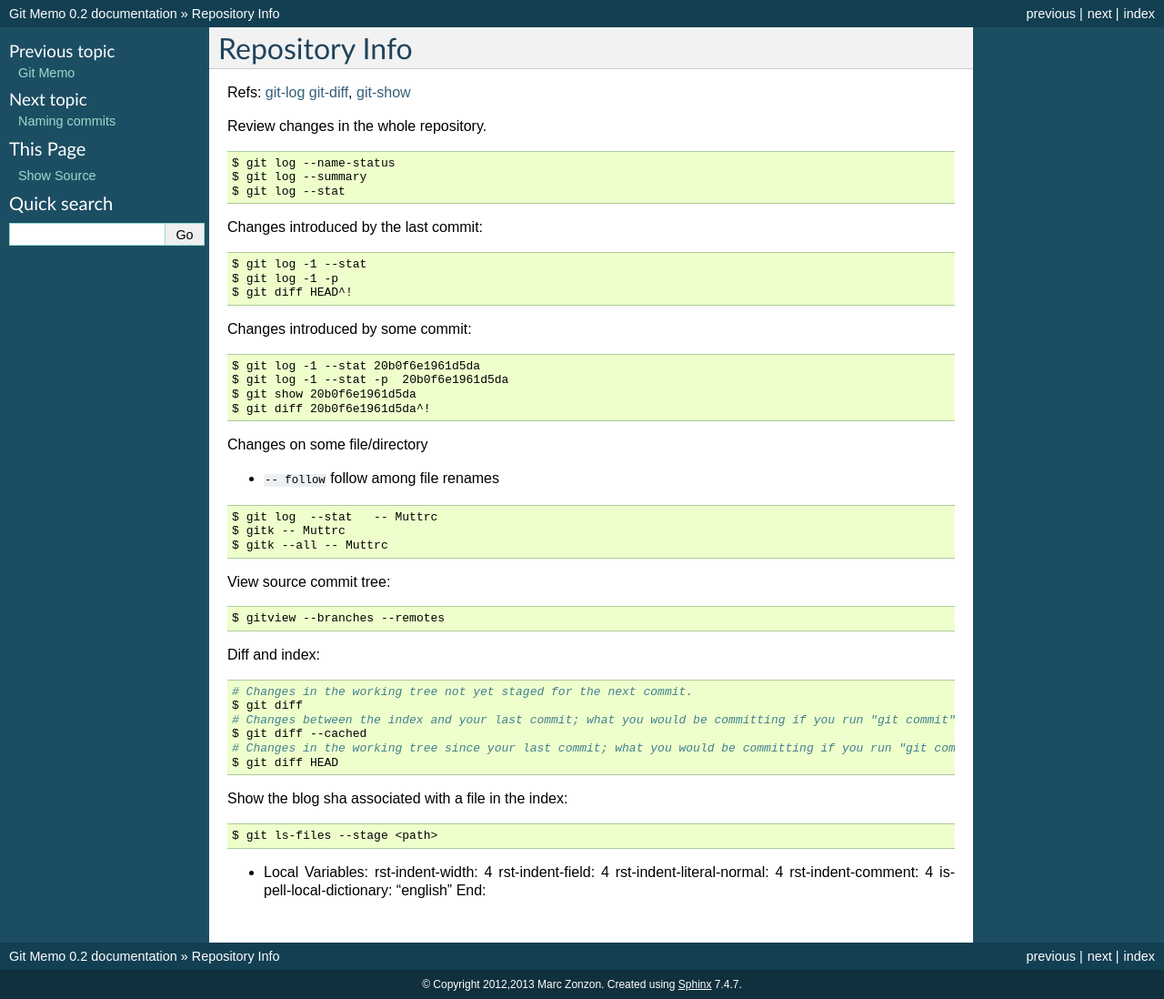
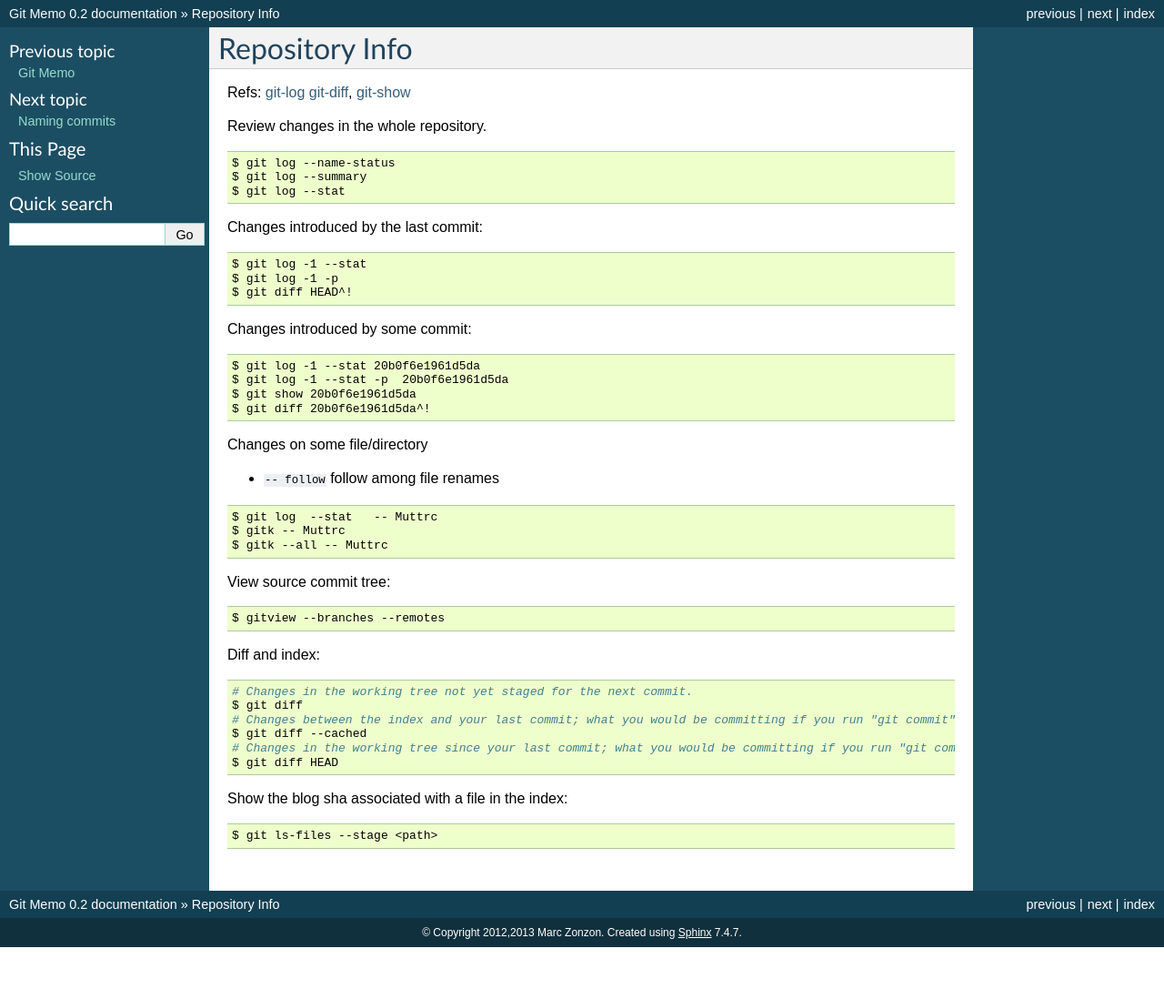
Before and after one commit to marczz/git-memo, a Sphinx documentation site: the page built from source/git_info.rst, in a window 1280 px wide. Shown: the whole page at 91% size. Built offline with Sphinx 7.4.7, drawn with Linux system fonts in a browser that asks for light colours; after the commit the page ends 1041 px from its top, so only the background shows below that.

Commit message:
git_info: deleted erroneous variable block

```diff
--- a/source/git_info.rst
+++ b/source/git_info.rst
@@ -62,13 +62,3 @@ Show the blog sha associated with a file in the index:
 ::
 
     $ git ls-files --stage <path>
-
-
--
-    Local Variables:
-    rst-indent-width: 4
-    rst-indent-field: 4
-    rst-indent-literal-normal: 4
-    rst-indent-comment: 4
-    ispell-local-dictionary: "english"
-    End:
```
